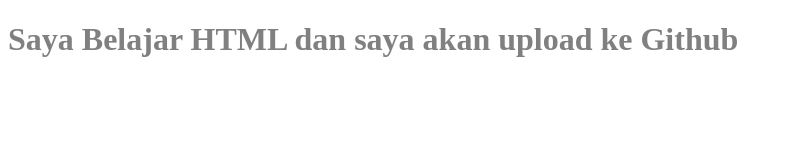
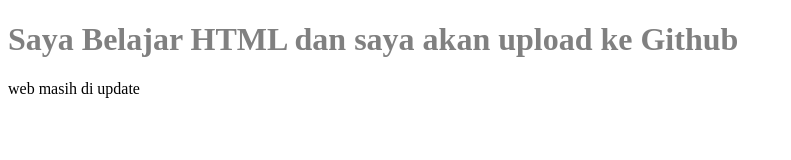
Before and after one commit to ammaribrahim-rpl/Github, a plain HTML site: page index.html in a window 1280 px wide. Shown: the whole page, without its empty margins (0-791 px from the left). Drawn offline with Linux system fonts and the light colour scheme.

Commit message:
Still Update

```diff
--- a/index.html
+++ b/index.html
@@ -12,8 +12,11 @@
 </head>
 <body>
 
-
     <h1 class="sub-header">Saya Belajar HTML dan saya akan upload ke Github</h1>
     <h2 class="sub-header text-center text-white bg-primary"></h2>
+
+    <!-- Push Update -->
+     <p>web masih di update</p>
+
 </body>
 </html>
```
